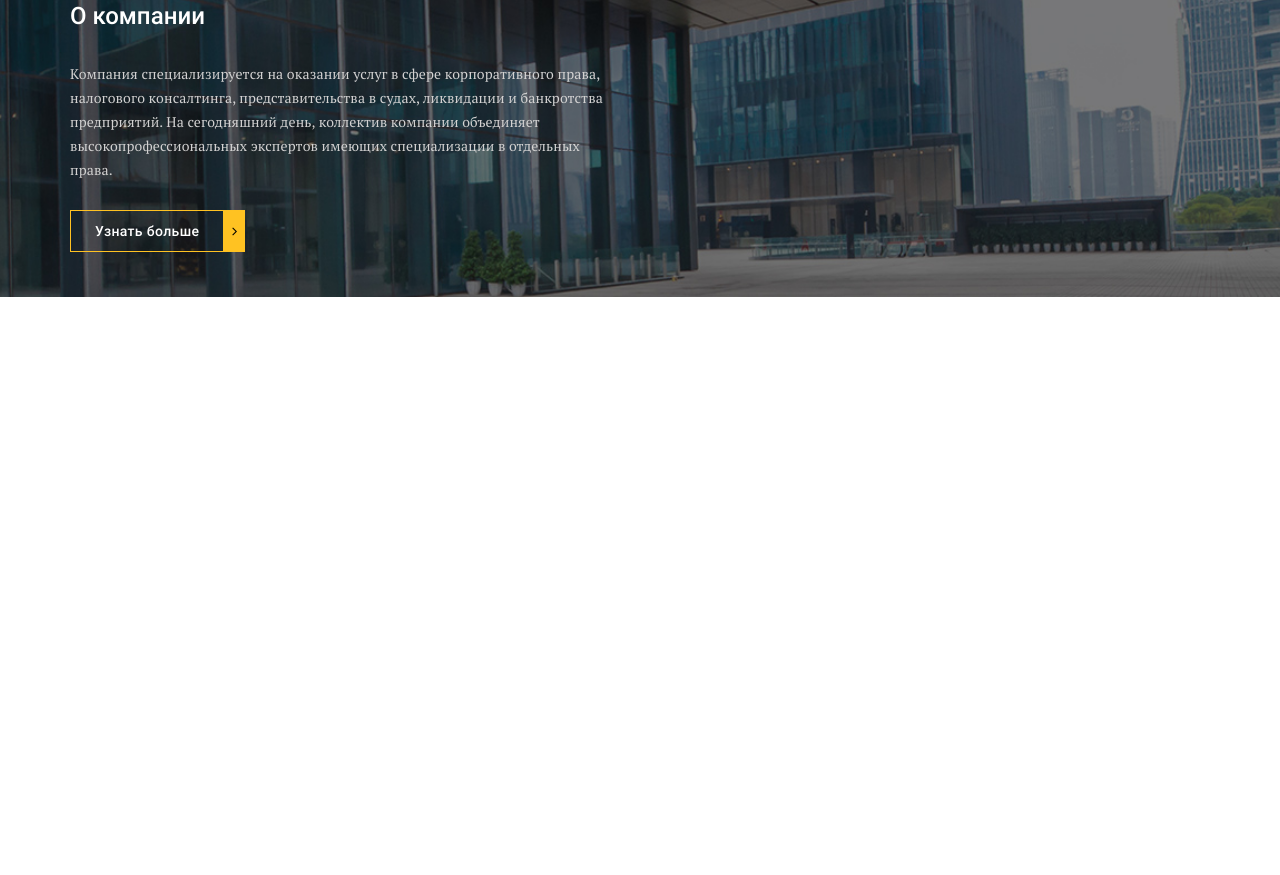
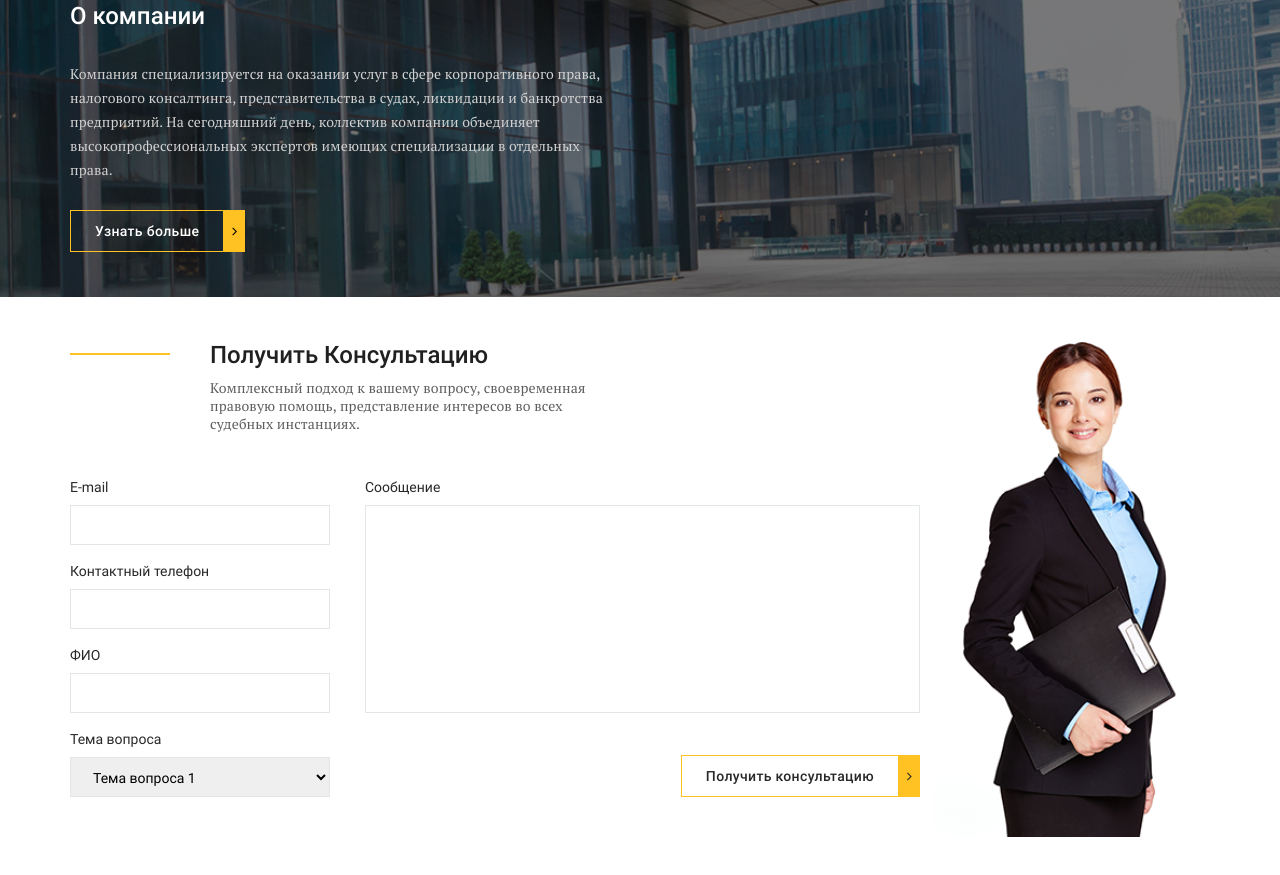
Before and after one commit to Kilavki/Project-6, a website: page app/index.html in a window 1280 px wide. Shown: the part 1310-2185 px from the top of the page. Before the commit the page ends 2009 px from the top, so only its background shows below. Drawn offline with nearby package versions, Linux system fonts and the light colour scheme; files whose address does not match are found by name.

Commit message:
feat: add section form

```diff
--- a/app/index.html
+++ b/app/index.html
@@ -97,7 +97,7 @@
 		<div class="container">
 			<div class="services__top">
 				<div class="services__title-box">
-					<div class="services-title">
+					<div class="services__title">
 						Наши Услуги
 					</div>
 					<div class="services__text">
@@ -177,6 +177,62 @@
 		</div>
 	</section>
 
+	<section class="form">
+		<div class="container">
+			<div class="form__inner">
+				<div class="form__content">
+					<div class="form__title-box">
+						<div class="form__title">
+							Получить Консультацию
+						</div>
+						<div class="form__text">
+							Комплексный подход к вашему вопросу, своевременная правовую помощь, представление интересов во всех судебных инстанциях.
+						</div>
+					</div>
+					<div class="form__box">
+						<form action="">
+							<div class="form__box-inner">
+								<div class="form__box-left">
+									<label for="">
+										E-mail
+										<input type="text" name="" id="">
+									</label>
+									<label for="">
+										Контактный телефон
+										<input type="text" name="" id="">
+									</label>
+									<label for="">
+										ФИО
+										<input type="text" name="" id="">
+									</label>
+									<label for="">
+										Тема вопроса
+										<select name="" id="">
+											<option value="">Тема вопроса 1</option>
+											<option value="">Тема вопроса 2</option>
+											<option value="">Тема вопроса 3</option>
+											<option value="">Тема вопроса 4</option>
+										</select>
+									</label>
+								</div>
+								<div class="form__box-right">
+									<label for="">
+										Сообщение
+										<textarea name="" id="" cols="30" rows="10">
+										</textarea>
+									</label>
+									<button class="default-btn" type="submit">
+										Получить консультацию
+									</button>
+								</div>
+							</div>
+						</form>
+					</div>
+				</div>
+			</div>
+		</div>
+	</section>
+
 
 
 
--- a/app/sass/main-style.sass
+++ b/app/sass/main-style.sass
@@ -185,7 +185,7 @@ li
 			width: 100px
 			height: 2px
 			background-color: $accent
-	&-title
+	&__title
 		margin-bottom: 13px
 		@include font(roboto, 500, 24px, 24px, 0)
 		color: #212020
@@ -253,3 +253,82 @@ li
 	&__btn.default-btn
 		&:after
 			color: #000000
+
+.form
+	padding:
+		top: 45px
+	&__inner
+		min-height: 460px
+		padding:
+			bottom: 40px
+		background:
+			image: url(../img/bg/form-bg.png)
+			size: contain
+			position: bottom right
+			repeat: no-repeat
+		button
+			float: right
+			background-color: transparent
+			color: #282828
+	&__title-box
+		position: relative
+		max-width: 520px
+		padding-left: 140px
+		&:before
+			content: ''
+			position: absolute
+			top: 11px
+			left: 0
+			width: 100px
+			height: 2px
+			background-color: $accent
+	&__title
+		margin-bottom: 13px
+		@include font(roboto, 500, 24px, 24px, 0)
+		color: #212020
+	&__text
+		@include font(ptserif, 400, 14px, 18px, 0.01em)
+		color: #5e5e5e
+	&__box
+		max-width: 850px
+		padding:
+			top: 36px
+		&-inner
+			display: flex
+			justify-content: space-between
+			label,
+			input,
+			textarea,
+			select
+				display: block
+				width: 100%
+			label
+				@include font(roboto, 400, 14px, 36px, 0)
+				color: #282828
+			input
+				margin:
+					bottom: 8px
+				height: 40px
+				padding: 0 10px
+				border: 1px solid #e3e6e6
+				outline: none
+			select
+				height: 40px
+				padding:
+					left: 18px
+				border: 1px solid #e3e6e6
+				outline: none
+			textarea
+				margin:
+					bottom: 42px
+				height: 208px
+				padding: 10px
+				border: 1px solid #e3e6e6
+				outline: none
+				resize: none
+		&-left
+			max-width: 260px
+			width: 100%
+		&-right
+			max-width: 555px
+			width: 100%
```
Also changed, not shown: app/css/style.min.css, app/img/bg/form-bg.png (added).
